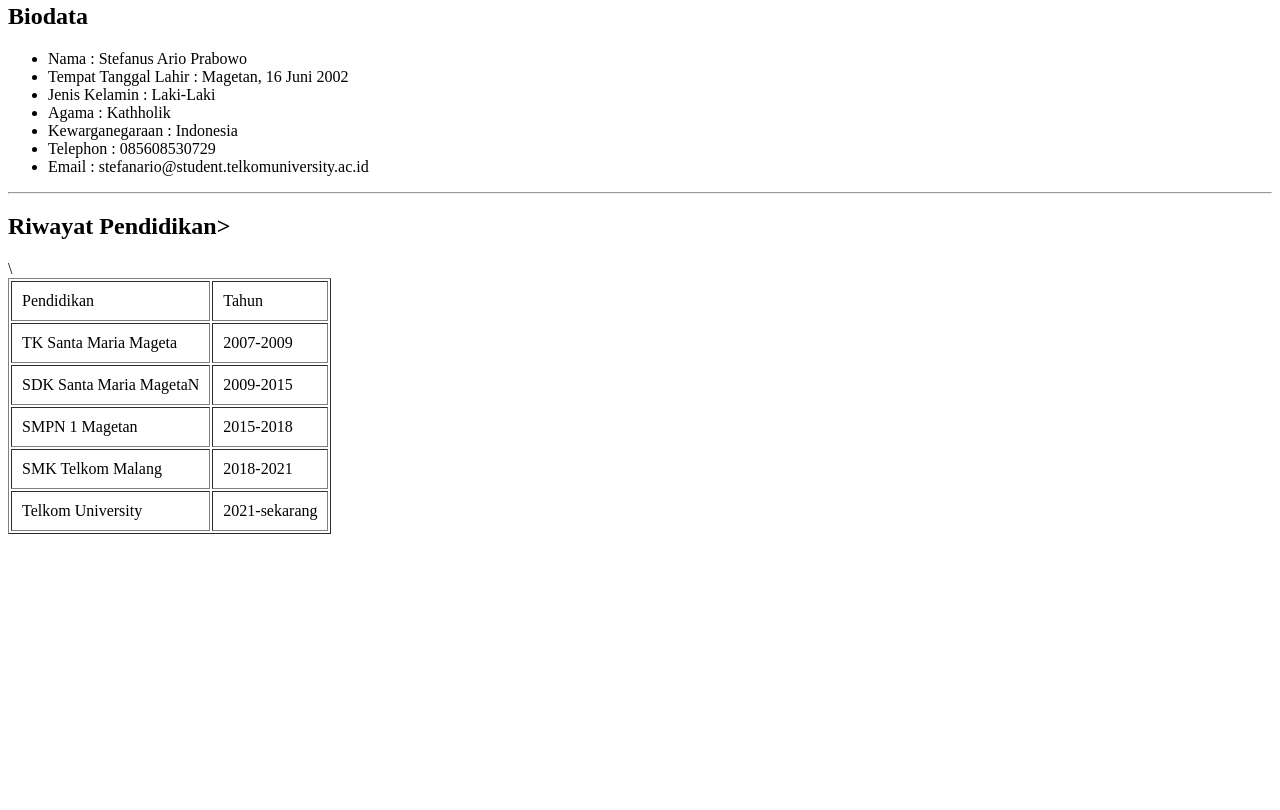
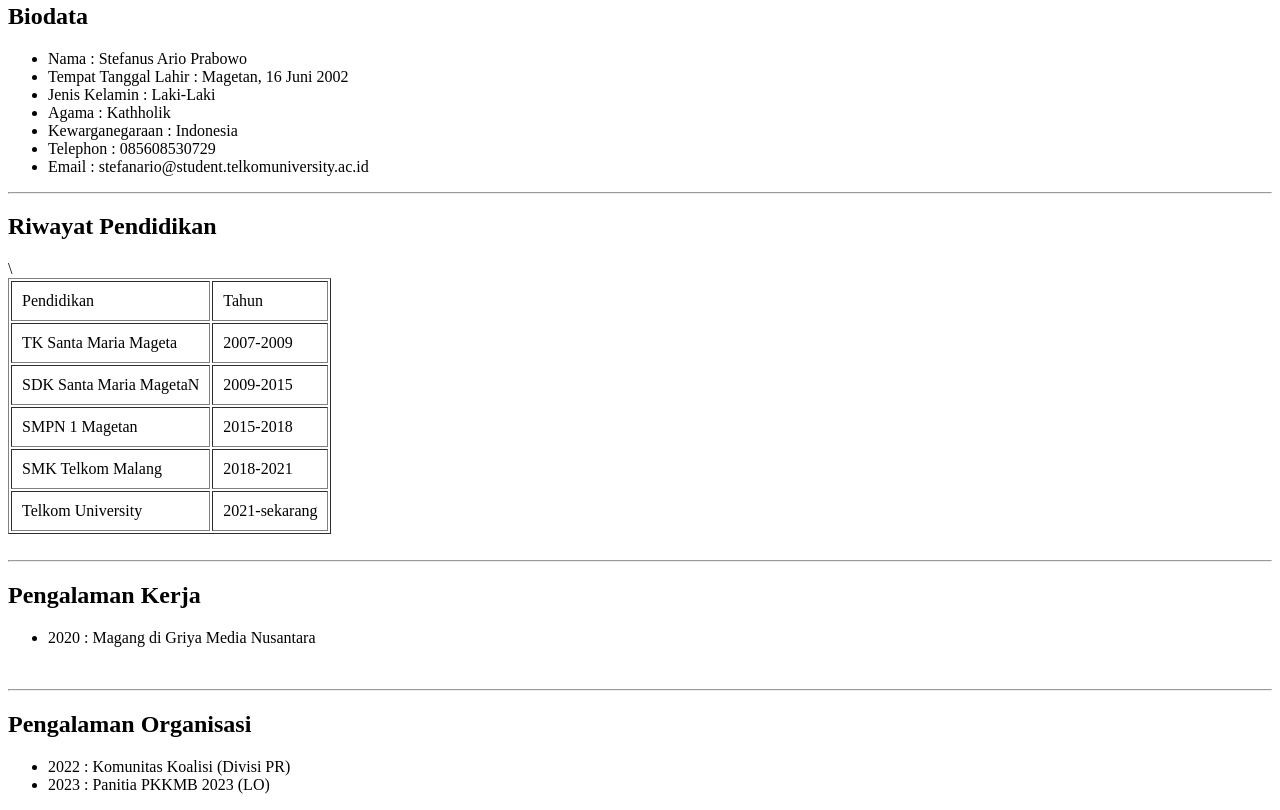
Before and after one commit to stefanario/wad_project1, a plain HTML site: page index.html in a window 1280 px wide. Shown: the part 398-1208 px from the top of the page. Before the commit the page ends 940 px from the top, so only its background shows below. Drawn offline with Linux system fonts and the light colour scheme.

Commit message:
Update index.html

```diff
--- a/index.html
+++ b/index.html
@@ -25,7 +25,7 @@
 			<li>Email			: stefanario@student.telkomuniversity.ac.id	</li>
 		</ul>
 		<hr>
-		<h2><b>Riwayat Pendidikan</b>></h2>
+		<h2><b>Riwayat Pendidikan</b></h2>
 			    <table border="1" cellpadding="10">
 			        <tr>
 			            <td>Pendidikan</td>
@@ -52,5 +52,18 @@
 			            <td>2021-sekarang</td>
 			        </tr>
 			    </table>
+		<br/>
+		<hr>
+		<h2><b>Pengalaman Kerja</b></h2>
+		<ul>
+			<li>2020 			: Magang di Griya Media Nusantara		</li>
+		</ul>
+		<br/>
+		<hr>
+		<h2><b>Pengalaman Organisasi</b></h2>
+		<ul>
+			<li>2022 			: Komunitas Koalisi (Divisi PR)			</li>
+			<li>2023 			: Panitia PKKMB 2023 (LO)			</li>
+		</ul>
 	</body>
 </html>
```
